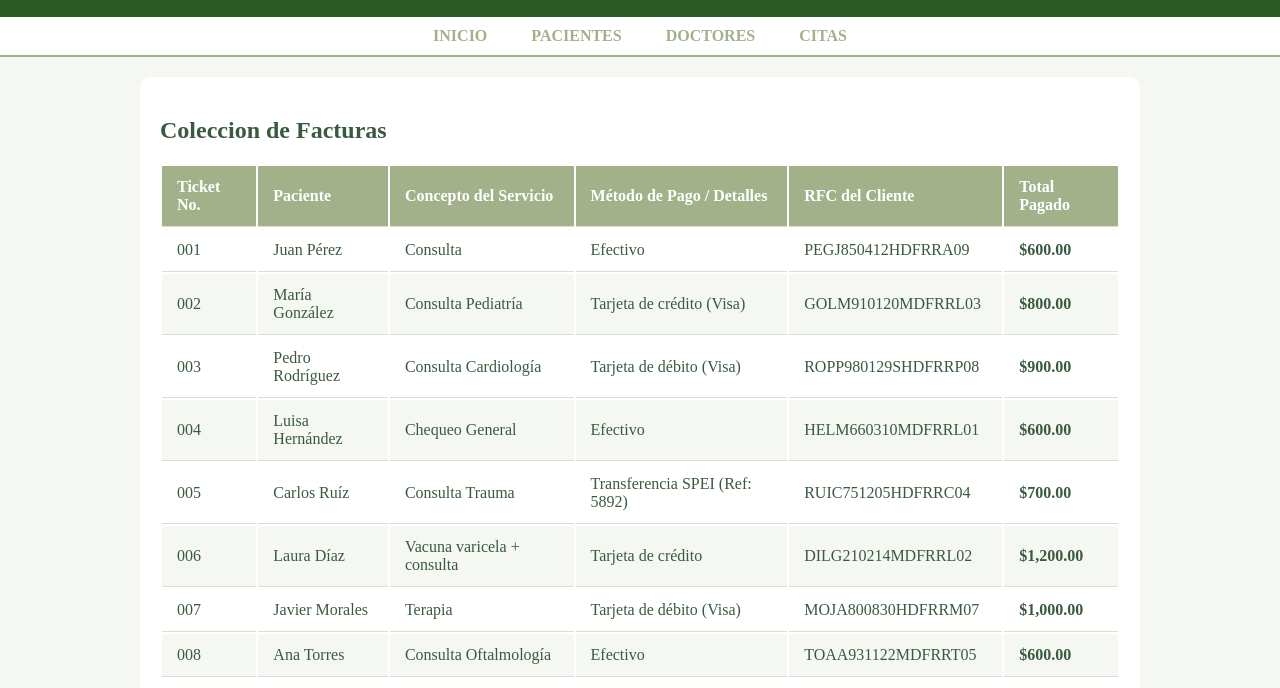
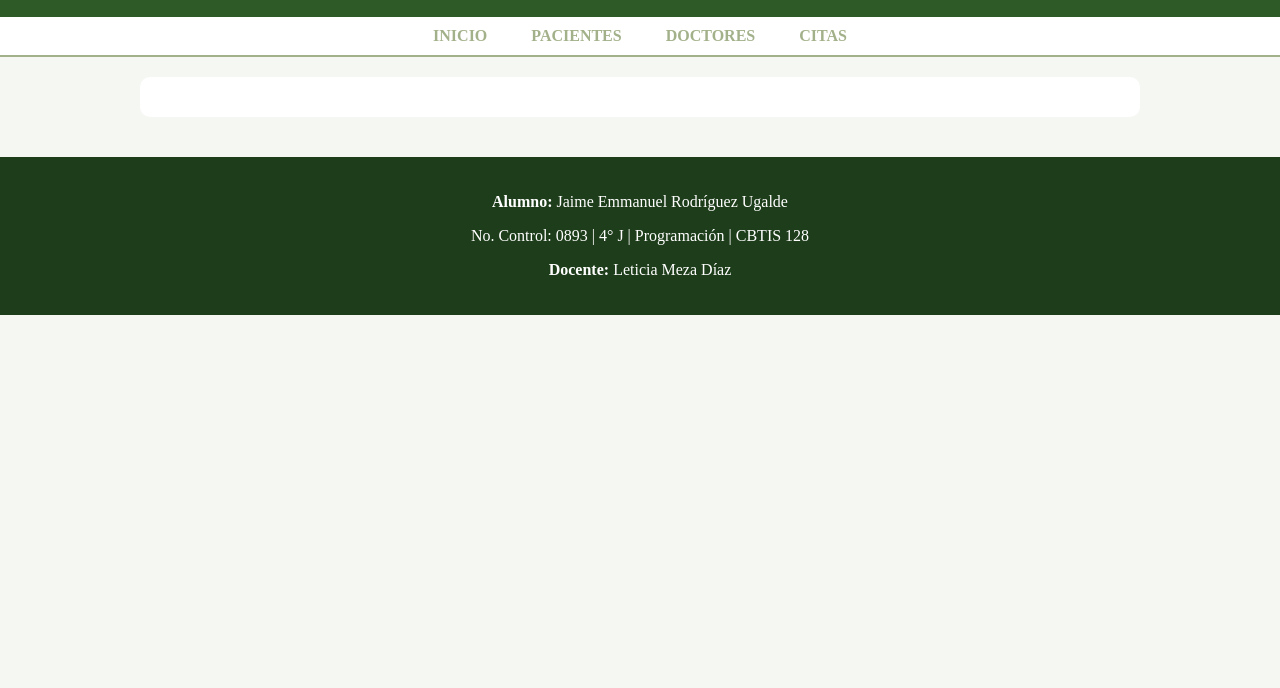
Before and after one commit to RdzJaimeU/BDNOSQL_consultorio_elysia_RUJE_0893, a plain HTML site: page formulario-RUJE-0893/facturas.html in a window 1280 px wide. Shown: the part 103-791 px from the top of the page. Drawn offline with Linux system fonts and the light colour scheme.

Commit message:
Refactor facturas.html structure and style

```diff
--- a/formulario-RUJE-0893/facturas.html
+++ b/formulario-RUJE-0893/facturas.html
@@ -68,44 +68,7 @@
             margin-top: 20px;
         }
 
-.tabla {
-    width: 100%;
-    border-collapse: collapse;
-    margin: 20px 0;
-    font-size: 16px;
-    background-color: #FFFFFF;
-    border-radius: 10px 10px 0 0;
-    overflow: hidden;
-    box-shadow: 0 4px 15px rgba(58, 90, 64, 0.1);
-}
 
-
-.tabla-datos thead tr {
-    background-color: #A3B18A;
-    color: #FFFFFF;
-    text-align: left;
-    font-weight: bold;
-}
-
-
-.tabla-datos th,
-.tabla-datos td {
-    padding: 12px 15px;
-    border-bottom: 1px solid #DADECF;
-}
-
-.tabla-datos tbody tr:nth-of-type(even) {
-    background-color: #F5F7F2;
-}
-
-.tabla-datos tbody tr:hover {
-    background-color: #E9EDDE;
-    transition: 0.3s;
-}
-
-.tabla-datos td {
-    color: #3A5A40;
-}
     </style>
 </head>
 <body>
@@ -126,101 +89,6 @@
 
     <div class="contenedor">
        <section>
-       <h2><strong>Coleccion de Facturas</strong></h2>
-    <table class="tabla-datos">
-        <thead>
-            <tr>
-                <th>Ticket No.</th>
-                <th>Paciente</th>
-                <th>Concepto del Servicio</th>
-                <th>Método de Pago / Detalles</th>
-                <th>RFC del Cliente</th>
-                <th>Total Pagado</th>
-            </tr>
-        </thead>
-        <tbody>
-            <tr>
-                <td>001</td>
-                <td>Juan Pérez</td>
-                <td>Consulta</td>
-                <td>Efectivo</td>
-                <td>PEGJ850412HDFRRA09</td>
-                <td><strong>$600.00</strong></td>
-            </tr>
-            <tr>
-                <td>002</td>
-                <td>María González</td>
-                <td>Consulta Pediatría</td>
-                <td>Tarjeta de crédito (Visa)</td>
-                <td>GOLM910120MDFRRL03</td>
-                <td><strong>$800.00</strong></td>
-            </tr>
-            <tr>
-                <td>003</td>
-                <td>Pedro Rodríguez</td>
-                <td>Consulta Cardiología</td>
-                <td>Tarjeta de débito (Visa)</td>
-                <td>ROPP980129SHDFRRP08</td>
-                <td><strong>$900.00</strong></td>
-            </tr>
-            <tr>
-                <td>004</td>
-                <td>Luisa Hernández</td>
-                <td>Chequeo General</td>
-                <td>Efectivo</td>
-                <td>HELM660310MDFRRL01</td>
-                <td><strong>$600.00</strong></td>
-            </tr>
-            <tr>
-                <td>005</td>
-                <td>Carlos Ruíz</td>
-                <td>Consulta Trauma</td>
-                <td>Transferencia SPEI (Ref: 5892)</td>
-                <td>RUIC751205HDFRRC04</td>
-                <td><strong>$700.00</strong></td>
-            </tr>
-            <tr>
-                <td>006</td>
-                <td>Laura Díaz</td>
-                <td>Vacuna varicela + consulta</td>
-                <td>Tarjeta de crédito</td>
-                <td>DILG210214MDFRRL02</td>
-                <td><strong>$1,200.00</strong></td>
-            </tr>
-            <tr>
-                <td>007</td>
-                <td>Javier Morales</td>
-                <td>Terapia</td>
-                <td>Tarjeta de débito (Visa)</td>
-                <td>MOJA800830HDFRRM07</td>
-                <td><strong>$1,000.00</strong></td>
-            </tr>
-            <tr>
-                <td>008</td>
-                <td>Ana Torres</td>
-                <td>Consulta Oftalmología</td>
-                <td>Efectivo</td>
-                <td>TOAA931122MDFRRT05</td>
-                <td><strong>$600.00</strong></td>
-            </tr>
-            <tr>
-                <td>009</td>
-                <td>Miguel Ángel R.</td>
-                <td>Consulta Dermatología</td>
-                <td>Efectivo</td>
-                <td>RAMMP30704HDFRRM09</td>
-                <td><strong>$600.00</strong></td>
-            </tr>
-            <tr>
-                <td>010</td>
-                <td>Elena Castillo</td>
-                <td>Procedimiento internista</td>
-                <td>Transferencia SPEI (Ref: 10233)</td>
-                <td>CAEL550915MDFRRC06</td>
-                <td><strong>$1,500.00</strong></td>
-            </tr>
-        </tbody>
-    </table>
        </section>
     </div>
 
```
